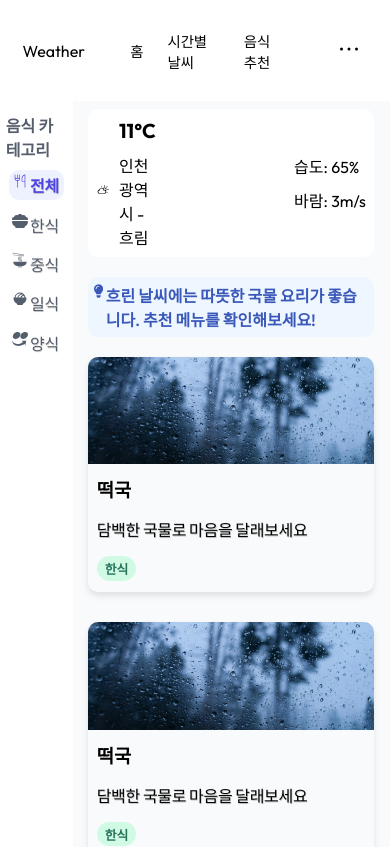
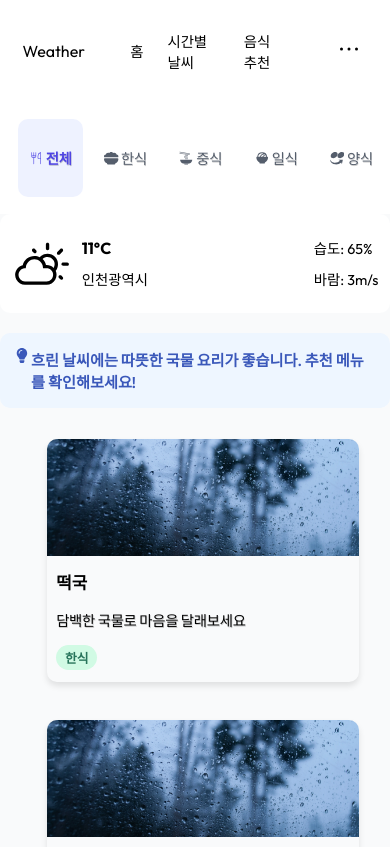
Before and after one commit to Weather-Food/weather-food, a React (Create React App) app: page /more-food in a window 390 px wide. Shown: the top 847 px of the page. Built offline with nearby package versions, Linux system fonts and the light colour scheme.

Commit message:
Design: make mixins of responsive with breakpoints and add responsive design on more-food page

```diff
--- a/src/components/ShowMoreFood/WeatherState.tsx
+++ b/src/components/ShowMoreFood/WeatherState.tsx
@@ -14,7 +14,7 @@ const WeatherState = () => {
             11<span className={styles.temperatureIcon}>°C</span>
           </strong>
           {/* 현재 위치와 날씨 상태 삽입하기 */}
-          <p className={styles.locationState}>인천광역시 - 흐림</p>
+          <p className={styles.locationState}>인천광역시</p>
         </div>
       </div>
       <div className={styles.weatherRightState}>
--- a/src/styles/Home/Recommendation.module.scss
+++ b/src/styles/Home/Recommendation.module.scss
@@ -1,4 +1,5 @@
 @use "../mixins/flex";
+@use "../mixins/responsive" as *;
 
 .recommendationContainer {
   flex: 1;
--- a/src/styles/ShowMoreFood/EachFood.module.scss
+++ b/src/styles/ShowMoreFood/EachFood.module.scss
@@ -1,11 +1,21 @@
 @use "../mixins/flex";
+@use "../mixins/responsive" as *;
 
 .eachFood__container {
-  width: 48%;
+  width: calc(50% - 30px);
   height: auto;
   border-radius: 10px;
   box-shadow: 0px 4px 6px rgba(0, 0, 0, 0.1);
   flex-grow: 1;
+
+  @include responsive(mobile) {
+    margin: 1% 10%;
+    font-size: 0.9rem;
+  }
+
+  @include responsive(tablet) {
+    font-size: 0.9rem;
+  }
 }
 
 .foodImage {
--- a/src/styles/ShowMoreFood/FoodSection.module.scss
+++ b/src/styles/ShowMoreFood/FoodSection.module.scss
@@ -1,3 +1,6 @@
+@use "../mixins/flex";
+@use "../mixins/responsive" as *;
+
 .foodSection__container {
   display: flex;
   flex-wrap: wrap;
@@ -5,4 +8,10 @@
   width: 100%;
   height: auto;
   gap: 30px 30px;
+
+  @include responsive(mobile) {
+    display: block;
+    @include flex.justify-align;
+    padding: 2%;
+  }
 }
--- a/src/styles/ShowMoreFood/MoreFoodMain.module.scss
+++ b/src/styles/ShowMoreFood/MoreFoodMain.module.scss
@@ -1,8 +1,14 @@
 @use "../mixins/flex";
+@use "../mixins/responsive" as *;
 
 .moreFoodMain {
   @include flex.direction(column);
   width: 80%;
   padding: 2% 4%;
   gap: 20px;
+
+  @include responsive(mobile) {
+    width: 100%;
+    padding: 0%;
+  }
 }
--- a/src/styles/ShowMoreFood/RecommendStatement.module.scss
+++ b/src/styles/ShowMoreFood/RecommendStatement.module.scss
@@ -1,4 +1,5 @@
 @use "../mixins/flex";
+@use "../mixins/responsive" as *;
 
 .recommendStatement__container {
   @include flex.justify(row, flex-start);
@@ -7,6 +8,16 @@
   padding: 2%;
   background-color: rgb(238, 246, 255);
   border-radius: 10px;
+
+  @include responsive(mobile) {
+    font-size: 0.9rem;
+    padding: 5%;
+  }
+
+  @include responsive(tablet) {
+    font-size: 0.95rem;
+    padding: 4%;
+  }
 }
 
 .bulbIcon,
--- a/src/styles/ShowMoreFood/WeatherState.module.scss
+++ b/src/styles/ShowMoreFood/WeatherState.module.scss
@@ -1,4 +1,5 @@
 @use "../mixins/flex";
+@use "../mixins/responsive" as *;
 
 .weatherState__container {
   @include flex.justify-align(row, space-between, center);
@@ -7,11 +8,27 @@
   padding: 3%;
   background-color: rgb(255, 255, 255);
   border-radius: 10px;
+
+  @include responsive(mobile) {
+    width: 100%;
+    font-size: 0.9rem;
+  }
+
+  @include responsive(tablet) {
+    font-size: 0.9rem;
+  }
 }
 
 .weatherLeftState {
   @include flex.justify-align(row, space-between, center);
-  width: 22%;
+
+  @include responsive(mobile) {
+    @include flex.justify-align(row, center, center);
+  }
+
+  @include responsive(tablet) {
+    @include flex.justify-align(row, center, center);
+  }
 }
 
 .weatherIcon {
@@ -19,6 +36,16 @@
   height: 70px;
   margin-top: 15px;
   margin-right: 10px;
+
+  @include responsive(mobile) {
+    width: 50px;
+    height: 50px;
+  }
+
+  @include responsive(tablet) {
+    width: 60px;
+    height: 60px;
+  }
 }
 
 .temperatureState,
@@ -29,4 +56,8 @@
 
 .temp {
   font-size: 1.25rem;
+
+  @include responsive(mobile) {
+    font-size: 1rem;
+  }
 }
--- a/src/styles/ShowMoreFood/index.module.scss
+++ b/src/styles/ShowMoreFood/index.module.scss
@@ -1,8 +1,13 @@
 @use "../mixins/flex";
+@use "../mixins/responsive" as *;
 
 .showMoreFood__container {
   @include flex.align(row, flex-start);
   width: 100%;
   height: auto;
   background-color: rgb(249, 250, 251);
+
+  @include responsive(mobile) {
+    @include flex.align(column, flex-start);
+  }
 }
--- a/src/styles/common/LeftNavigation.module.scss
+++ b/src/styles/common/LeftNavigation.module.scss
@@ -1,4 +1,5 @@
 @use "../mixins/flex";
+@use "../mixins/responsive" as *;
 
 .leftNavigation__container {
   @include flex.direction(column);
@@ -7,12 +8,27 @@
   background-color: rgb(255, 255, 255);
   padding: 1.5%;
   color: rgb(85, 94, 108);
+
+  @include responsive(mobile) {
+    @include flex.direction;
+    width: 100%;
+    height: 12vh;
+    font-size: 0.9rem;
+  }
+
+  @include responsive(tablet) {
+    font-size: 0.9rem;
+  }
 }
 
 .navigationTitle {
   font-weight: 600;
   margin-top: 10%;
   margin-bottom: 10%;
+
+  @include responsive(mobile) {
+    display: none;
+  }
 }
 
 .tabsContainer {
@@ -21,6 +37,16 @@
   padding: 5%;
   text-shadow: 0.5px 0.5px 0.1px rgba(0, 0, 0, 0.2);
   letter-spacing: -0.02em;
+
+  @include responsive(mobile) {
+    @include flex.direction;
+    flex: 1;
+    padding: 2%;
+  }
+
+  @include responsive(tablet) {
+    padding: 3%;
+  }
 }
 
 .eachTab__container,
@@ -28,8 +54,14 @@
   @include flex.direction;
   box-sizing: border-box;
   gap: 5%;
-  padding: 5% 5%;
+  padding: 5%;
   cursor: pointer;
+
+  @include responsive(mobile) {
+    flex-grow: 1;
+    padding: 2%;
+    @include flex.justify-align;
+  }
 }
 
 .activeEachTab__container {
--- /dev/null
+++ b/src/styles/mixins/_responsive.scss
@@ -0,0 +1,10 @@
+$breakpoints: (
+  mobile: 600px,
+  tablet: 1024px,
+);
+
+@mixin responsive($machine) {
+  @media screen and (max-width: map-get($breakpoints, $machine)) {
+    @content;
+  }
+}
```
